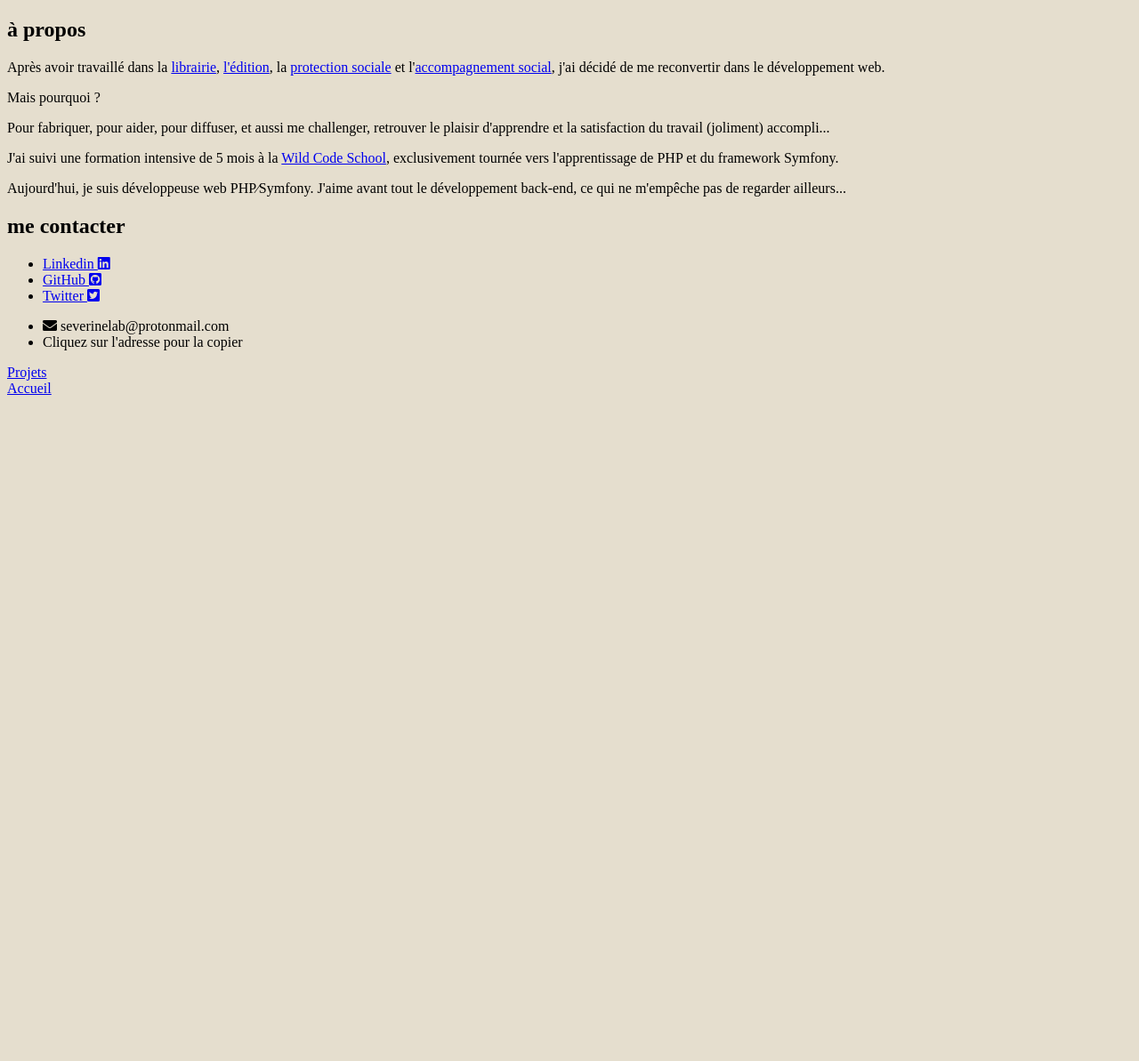
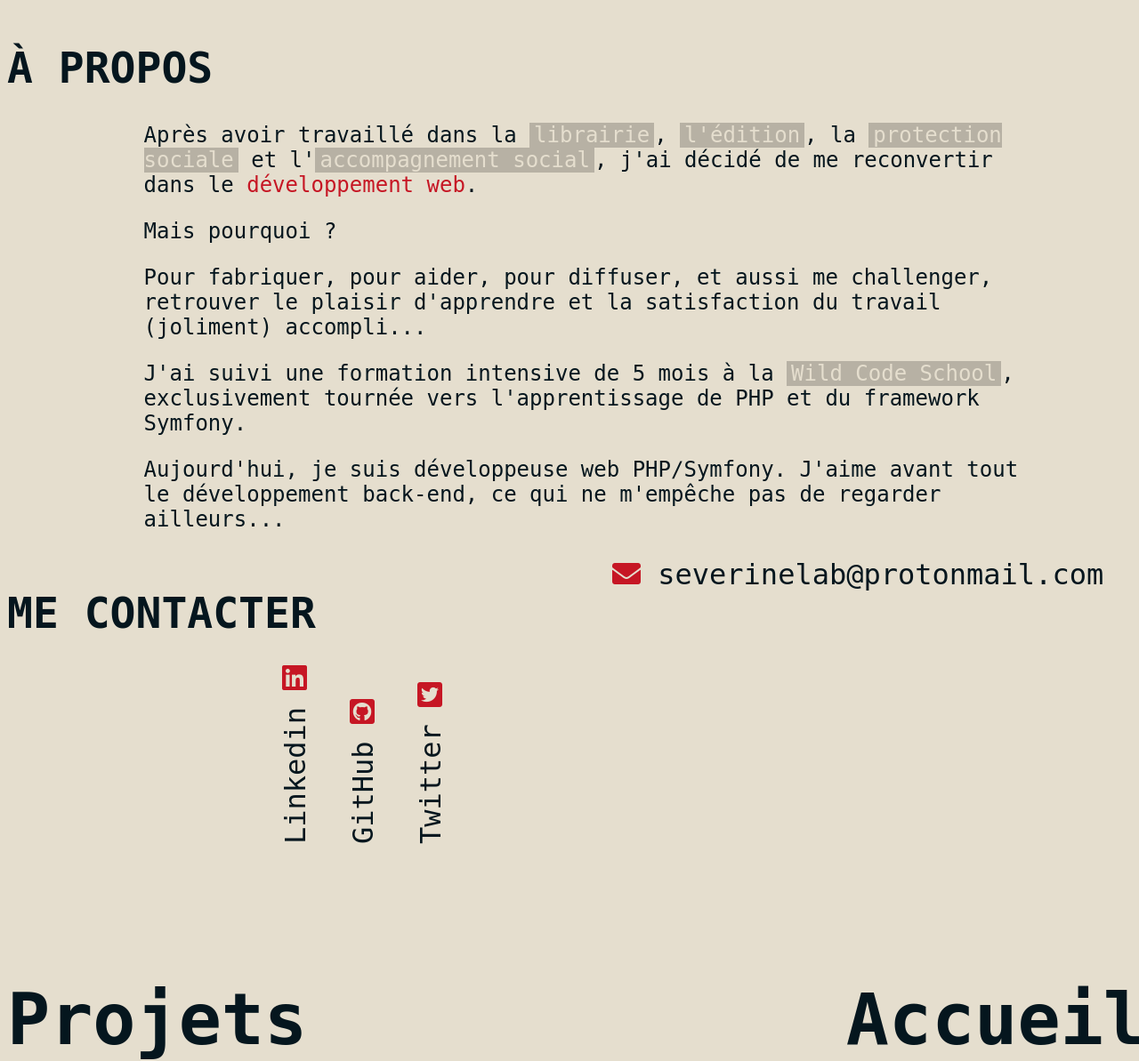
Before and after one commit to Cverine/Portfolio, a PHP site: page /about.php in a window 1280 px wide. Shown: the whole page at 89% size. Before the commit the page ends 444 px from the top, so only its background shows below. Run offline with PHP 8.4, Linux system fonts and the light colour scheme; some libraries are stand-ins or nearby versions; some web fonts are replaced.

Commit message:
fix deployment bugs

```diff
--- a/about.php
+++ b/about.php
@@ -2,7 +2,6 @@
 <html lang="fr">
 <?php
 include('components/head.html');
-include('components/script.html');
 ?>
 <body>
 <?php include('components/header.html'); ?>
@@ -41,5 +40,7 @@ include('components/script.html');
         <div class="footer-about" ><a href="index.php">Accueil</a></div>
     </footer>
 </div>
+<script src='script/about.js'></script>
+
 </body>
 </html>
--- a/components/head.html
+++ b/components/head.html
@@ -11,4 +11,5 @@
   <link rel="stylesheet" href="https://use.fontawesome.com/releases/v5.6.3/css/all.css" integrity="sha384-UHRtZLI+pbxtHCWp1t77Bi1L4ZtiqrqD80Kn4Z8NTSRyMA2Fd33n5dQ8lWUE00s/" crossorigin="anonymous">
 
   <script src="https://ajax.googleapis.com/ajax/libs/jquery/3.3.1/jquery.min.js"></script>
-  </head>
+  <script src='https://cdnjs.cloudflare.com/ajax/libs/jquery/3.2.1/jquery.min.js'></script>
+</head>
--- a/components/script.html
+++ b/components/script.html
@@ -1,3 +1,2 @@
-<script type="text/javascript" src='script/script.js'></script>
 <script src='script/script.js'></script>
 <script src='https://cdnjs.cloudflare.com/ajax/libs/jquery/3.2.1/jquery.min.js'></script>
--- a/css/main.css
+++ b/css/main.css
@@ -1,3 +1,222 @@
+.transparent, .blinking, .index-footer {
+  font-family: courier-std, monospace;
+  font-weight: 600;
+  font-style: normal;
+  font-size: 150px;
+  line-height: 90%; }
+
+#home-wrapper {
+  min-height: 100vh;
+  display: grid;
+  grid-template-columns: 5% 95%;
+  grid-template-rows: auto 1fr auto; }
+
+.black {
+  background-color: #05161E; }
+  .black .transparent, .black .initial, .black .index-footer a {
+    color: #E5DECE; }
+
+.blinking {
+  grid-column: 1 / 2;
+  grid-row: 1 / 2;
+  color: #c61624;
+  height: 70%;
+  animation: mymove 2s infinite alternate; }
+
+@keyframes mymove {
+  from {
+    opacity: 0; }
+  to {
+    opacity: 1; } }
+
+.transparent {
+  grid-column: 1 / 3;
+  grid-row: 1 / 3;
+  color: transparent; }
+
+.initial {
+  color: #05161E; }
+
+.hidden-initial {
+  color: transparent; }
+
+.index-footer {
+  grid-column: 1 / 3;
+  display: grid;
+  grid-template-columns: 50% 50%; }
+  .index-footer a {
+    color: transparent;
+    text-decoration: none; }
+  .index-footer .index-footer-about {
+    text-align: right; }
+
+.index-footer-projects:hover a, .index-footer-projects:hover .initial, .index-footer-about:hover a, .index-footer-about:hover .initial {
+  color: #c61624;
+  font-weight: 800; }
+
+.project-wrapper {
+  min-height: 100%;
+  display: grid;
+  grid-template-columns: 50% 50%;
+  grid-template-rows: auto 1fr auto;
+  color: #05161E;
+  font-family: courier-std, monospace; }
+  .project-wrapper h2 {
+    font-size: 3em; }
+
+.projects-list {
+  grid-row: 2 / 3;
+  margin-left: 20%; }
+  .projects-list ul {
+    list-style-type: none; }
+    .projects-list ul li {
+      font-size: 2em;
+      font-weight: 600;
+      line-height: 160%; }
+
+.project-item:hover {
+  background-color: #c61624;
+  color: #E5DECE;
+  font-weight: 700;
+  width: 50%; }
+
+.projects-description {
+  grid-row: 2 / 3;
+  display: none;
+  width: 80%;
+  background-color: #05161E !important;
+  color: #E5DECE !important;
+  text-align: center;
+  padding: 5px; }
+  .projects-description .description {
+    font-size: 1.5em; }
+  .projects-description .back-to-list {
+    visibility: hidden;
+    text-align: left !important; }
+    .projects-description .back-to-list a {
+      color: #c61624;
+      font-size: 1.2em !important;
+      text-decoration: none; }
+
+.tags ul {
+  list-style-type: none;
+  display: flex;
+  flex-direction: row; }
+  .tags ul li {
+    margin: 20px auto 30px auto;
+    padding: 7px;
+    font-size: 1.2em;
+    font-weight: 600;
+    border: 2px solid #E5DECE;
+    border-radius: 10px; }
+
+.source a {
+  padding: 10px;
+  font-size: 1.3em;
+  text-decoration: none;
+  border-radius: 10px;
+  background-color: #E5DECE;
+  color: #05161E;
+  margin-left: 20px; }
+
+.source a:hover {
+  background-color: #05161E;
+  border: 3px solid #c61624;
+  color: #c61624; }
+
+img {
+  margin-top: 10%;
+  width: 70%;
+  height: auto; }
+
+.stats:hover {
+  width: 100%; }
+
+.footer {
+  font-family: courier-std, monospace;
+  font-weight: 600;
+  font-size: 5em;
+  grid-column: 1 / 3;
+  display: grid;
+  grid-template-columns: 50% 50%; }
+  .footer a {
+    color: #05161E;
+    text-decoration: none; }
+  .footer .footer-about {
+    text-align: right; }
+
+.about-wrapper {
+  min-height: 100%;
+  display: grid;
+  grid-template-columns: 50% 50%;
+  grid-template-rows: auto 1fr 1fr auto;
+  font-family: courier-std, monospace;
+  color: #05161E; }
+  .about-wrapper .about-title {
+    font-size: 3em;
+    grid-row: 1/2;
+    text-transform: uppercase; }
+  .about-wrapper .about-text {
+    width: 80%;
+    font-size: 1.5em;
+    grid-row: 2/3;
+    grid-column: 1/3;
+    margin-left: 12%;
+    margin-top: -30px; }
+    .about-wrapper .about-text a {
+      text-decoration: none;
+      padding-left: 5px;
+      padding-right: 5px;
+      color: #E5DECE;
+      background-color: #b7b1a4; }
+    .about-wrapper .about-text a:hover {
+      background-color: #c61624; }
+    .about-wrapper .about-text span {
+      color: #c61624; }
+  .about-wrapper .contact-title {
+    font-size: 3em;
+    grid-row: 3/4;
+    grid-column: 1/2;
+    text-transform: uppercase; }
+  .about-wrapper .contact-text {
+    grid-column: 1/2;
+    grid-row: 3/4;
+    transform: rotate(-90deg);
+    margin-left: 60%;
+    padding-bottom: 50px; }
+    .about-wrapper .contact-text li {
+      list-style-type: none;
+      line-height: 70px; }
+    .about-wrapper .contact-text a {
+      text-decoration: none;
+      color: #05161E;
+      font-size: 2em; }
+    .about-wrapper .contact-text a:hover {
+      font-weight: 800; }
+    .about-wrapper .contact-text i {
+      transform: rotate(90deg);
+      color: #c61624; }
+  .about-wrapper .email {
+    grid-column: 2/3;
+    grid-row: 3/4; }
+    .about-wrapper .email ul {
+      position: absolute;
+      bottom: 100px; }
+    .about-wrapper .email li {
+      list-style-type: none; }
+    .about-wrapper .email i {
+      color: #c61624; }
+    .about-wrapper .email .to-copy {
+      font-size: 2em; }
+    .about-wrapper .email .tooltip {
+      opacity: 0; }
+    .about-wrapper .email .to-copy:hover ~ .tooltip {
+      opacity: 1;
+      color: #E5DECE;
+      background-color: #c61624;
+      font-size: 1em;
+      text-align: center; }
+
 html, body {
   width: 100%;
   height: 100vh;
--- a/index.php
+++ b/index.php
@@ -1,7 +1,6 @@
 <!DOCTYPE html>
 <html lang="fr">
     <?php include('components/head.html'); ?>
-    <?php include('components/script.html'); ?>
     <body>
     <?php include('components/header.html'); ?>
 
@@ -26,6 +25,6 @@
             <div class="index-footer-about"><a href="about.php"><span class="initial">A</span> propos</a></div>
         </footer>
     </div>
-
+    <script src='script/script.js'></script>
     </body>
 </html>
--- a/projects.php
+++ b/projects.php
@@ -69,7 +69,7 @@ $projects = $connexion->getGitHubData($apiKey);
         <div class="footer-about" ><a href="about.php">A propos</a></div>
     </footer>
 </div>
-<?php include('components/script.html'); ?>
+<script src='script/script.js'></script>
 
 </body>
 </html>
--- /dev/null
+++ b/script/about.js
@@ -0,0 +1,19 @@
+$(document).ready(function(){
+    $(".about-wrapper").ready(function() {
+        var toCopy = document.querySelector(".to-copy");
+        if (typeof toCopy !== 'undefined') {
+            toCopy.onclick = function() {
+                document.execCommand("copy");
+            }
+
+            toCopy.addEventListener("copy", function(event) {
+                event.preventDefault();
+                if (event.clipboardData) {
+                    event.clipboardData.setData("text/plain", toCopy.textContent);
+                    $('.tooltip').text('Oké, l\'adresse est bien copiée');
+                    $('.tooltip').css('background-color', '#42af4a')
+                }
+            });
+        }
+    });
+});
--- a/script/script.js
+++ b/script/script.js
@@ -10,23 +10,6 @@ $(document).ready(function(){
         $("#show-"+getElem).show();
     });
 
-    if (document.getElementsByClassName("about-wrapper") !== 'undefined') {
-        $(".about-wrapper").ready(function() {
-            var toCopy = document.querySelector(".to-copy");
-            if (typeof toCopy !== 'undefined') {
-                toCopy.onclick = function() {
-                    document.execCommand("copy");
-                }
 
-                toCopy.addEventListener("copy", function(event) {
-                    event.preventDefault();
-                    if (event.clipboardData) {
-                        event.clipboardData.setData("text/plain", toCopy.textContent);
-                        $('.tooltip').text('Oké, l\'adresse est bien copiée');
-                        $('.tooltip').css('background-color', '#42af4a')
-                    }
-                });
-            }
-        });
-    }
+
 });
--- a/scss/main.scss
+++ b/scss/main.scss
@@ -5,9 +5,9 @@ $colorE: #b7b1a4;
 
 $font: courier-std, monospace;
 
-@import "index";
-@import "project";
-@import "about";
+@import "_index.scss";
+@import "_project.scss";
+@import "_about.scss";
 
 html, body {
   width: 100%;
```
